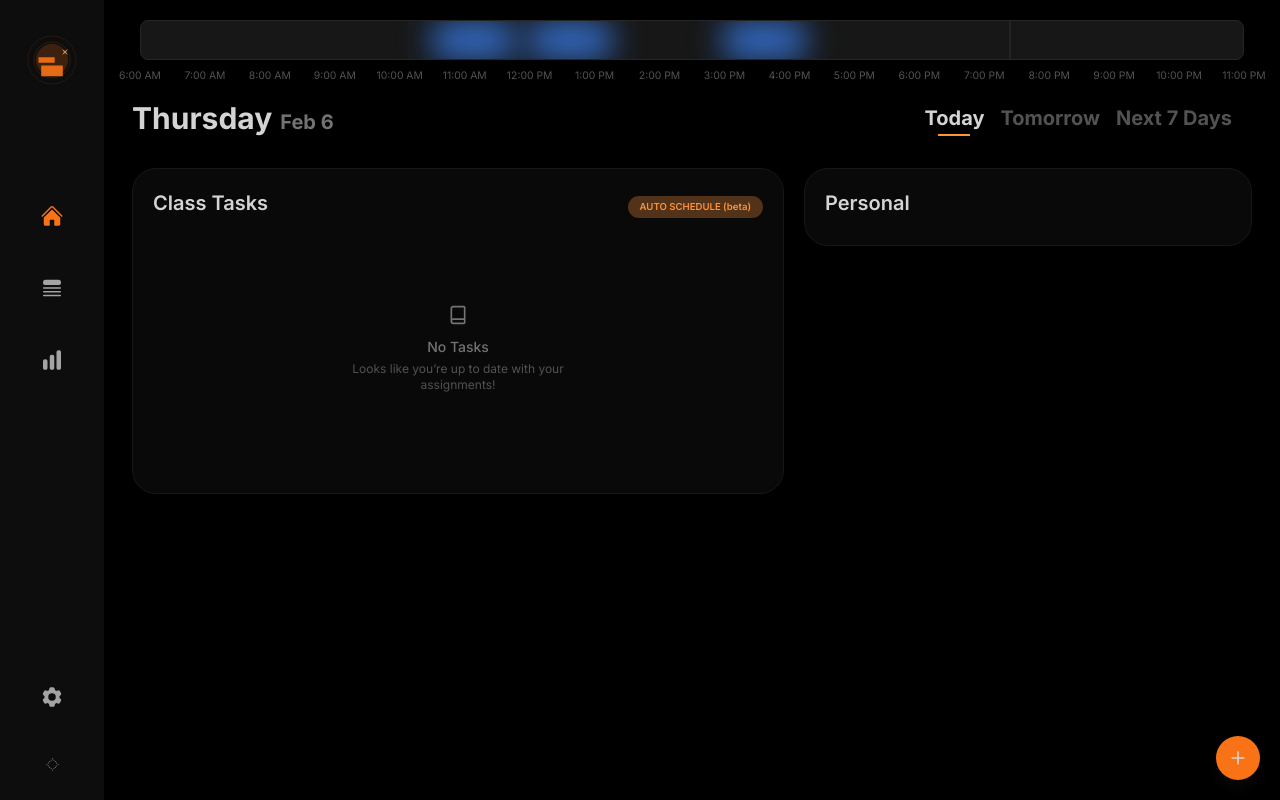
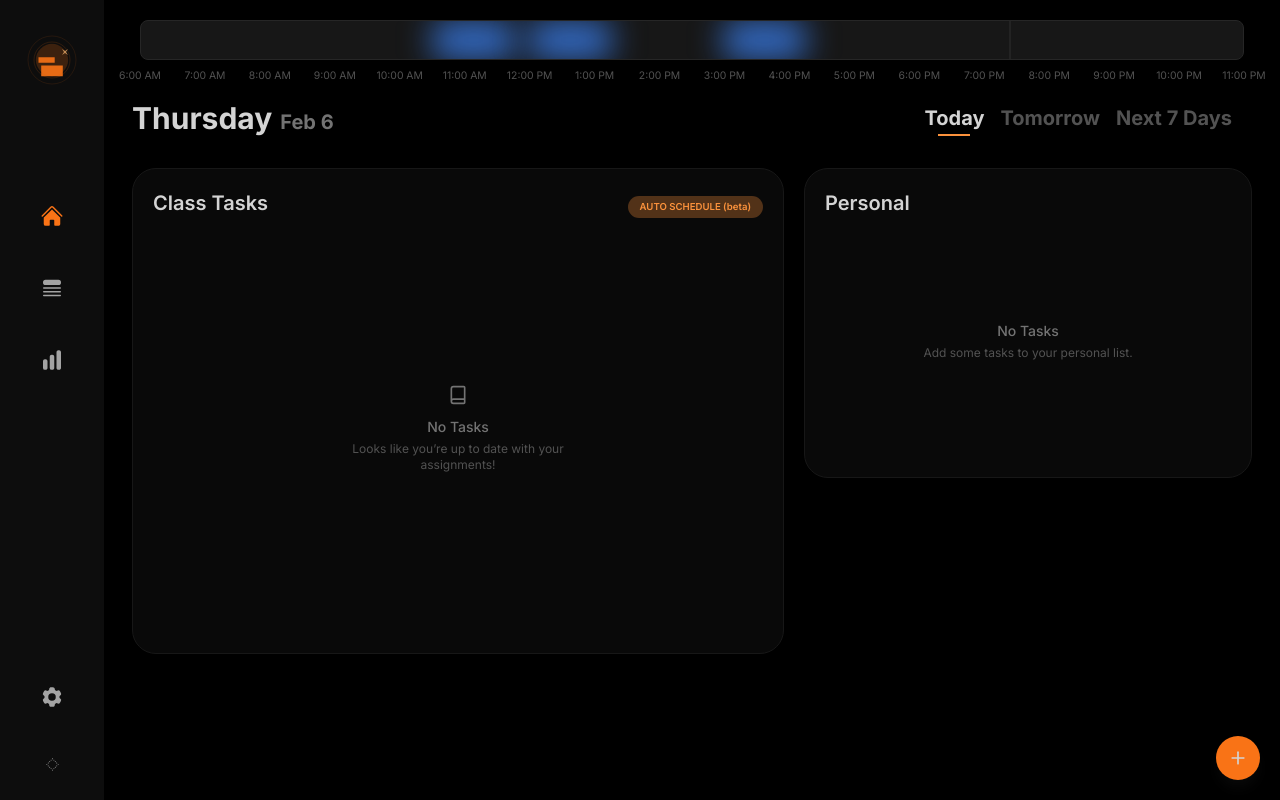
Before and after one commit to GrandeJames/bryzi, a Next.js app: page / in a window 1280 px wide. Built offline with nearby package versions, Linux system fonts and the light colour scheme.

Commit message:
Create and use reusable empty list placeholder

```diff
--- a/src/app/(home)/components/AssignmentsSection.tsx
+++ b/src/app/(home)/components/AssignmentsSection.tsx
@@ -6,6 +6,7 @@ import { DayProps, getRecommendedClassWorkList } from "@/lib/classWorkRecommenda
 import Assignment from "./Assignment";
 import { BookIcon } from "lucide-react";
 import { HoverCard, HoverCardTrigger, HoverCardContent } from "@/components/ui/hover-card";
+import EmptyPlaceholder from "@/components/EmptyPlaceholder";
 
 function AssignmentsSection({ tasks, className }: { tasks: any[]; className?: string }) {
   return (
@@ -90,15 +91,12 @@ function AssignmentsList({ classTasks }: { classTasks: ClassTask[] }) {
   return (
     <div className="space-y-5">
       {incompleteTasks?.length === 0 && completedTasks?.length === 0 && (
-        <div className="my-[5rem] text-center">
-          <BookIcon className="size-5 text-neutral-500 mx-auto mb-3" />
-          <div className="font-medium text-neutral-500 text-sm">No Tasks</div>
-          <div className="flex justify-center mt-1">
-            <p className="text-xs text-neutral-600 max-w-[15rem]">
-              Looks like you’re up to date with your assignments!
-            </p>
-          </div>
-        </div>
+        <EmptyPlaceholder
+          icon={<BookIcon />}
+          title="No Tasks"
+          description="Looks like you’re up to date with your assignments!"
+          className="my-[10rem]"
+        />
       )}
       {incompleteTasks?.length > 0 &&
         week.map((dayTasks, index) => {
--- a/src/app/personal-tasks/PersonalSection.tsx
+++ b/src/app/personal-tasks/PersonalSection.tsx
@@ -1,4 +1,5 @@
 import useDialogStore from "@/app/dialogs/dialogStore";
+import EmptyPlaceholder from "@/components/EmptyPlaceholder";
 import { PersonalTask } from "@/types/personalTask";
 
 function PersonalSection({ tasks, className }: { tasks: PersonalTask[]; className?: string }) {
@@ -9,6 +10,13 @@ function PersonalSection({ tasks, className }: { tasks: PersonalTask[]; classNam
           Personal
         </h2>
       </header>
+      {tasks.length === 0 && (
+        <EmptyPlaceholder
+          title="No Personal Tasks"
+          description="Add some tasks to your personal list."
+          className="my-[6rem]"
+        />
+      )}
       <ul className="grid grid-cols-1 space-y-1">
         {tasks.map((personalTask, index) => (
           <PersonalTaskItem key={index} personalTask={personalTask} />
--- /dev/null
+++ b/src/components/EmptyPlaceholder.tsx
@@ -0,0 +1,25 @@
+import { cn } from "@/utils.ts/cn";
+import { BookIcon } from "lucide-react";
+
+interface EmptyPlaceholderProps {
+  icon?: React.ReactNode;
+  title?: string;
+  description?: string;
+  className?: string;
+}
+
+function EmptyPlaceholder({ icon, title, description, className }: EmptyPlaceholderProps) {
+  return (
+    <div className={cn("text-center", className)}>
+      {icon && <BookIcon className="size-5 text-neutral-500 mx-auto mb-3" />}
+      {title && <div className="font-medium text-neutral-500 text-sm">No Tasks</div>}
+      {description && (
+        <div className="flex justify-center mt-1">
+          <p className="text-xs text-neutral-600 max-w-[15rem]">{description}</p>
+        </div>
+      )}
+    </div>
+  );
+}
+
+export default EmptyPlaceholder;
```
